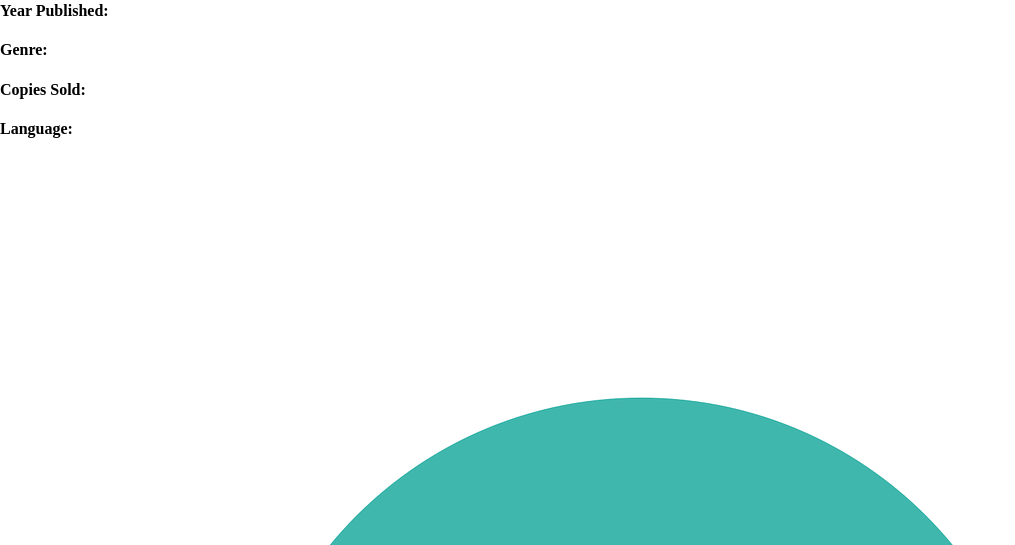
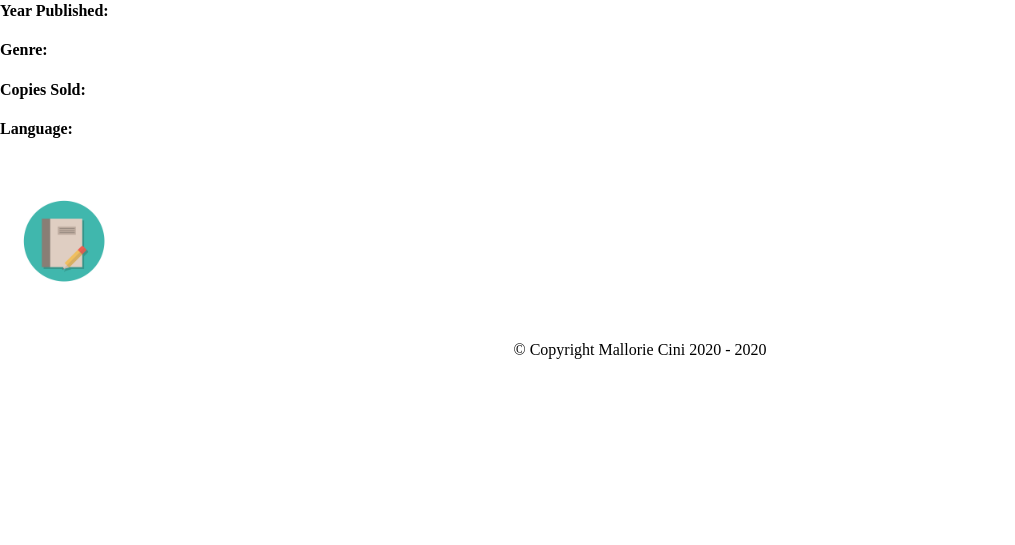
Before and after one commit to theavidcoder24/booksProject, a PHP site: page /homepage.php in a window 1280 px wide. Shown: the part 307-852 px from the top of the page, without its empty margins (0-1015 px from the left). After the commit the page ends 666 px from the top, so only its background shows below. Run offline with PHP 8.4, Linux system fonts and the light colour scheme; tables that the repository leaves empty or names only in its code hold one stand-in row (values such as "Sample post"); data that the repository does not hold is empty.

Commit message:
cmmit img changes + style

```diff
--- a/homepage.php
+++ b/homepage.php
@@ -47,7 +47,7 @@
                 echo '<h4>Language: </h4>' . $data['LanguageWritten'];
 
                 if ($data['coverImagePath'] == null) {
-                    echo '<img src="view/images/defaultImage.png">';
+                    echo '<br><img id="defultImg" src="view/images/defaultImage.png">';
                 }
                 /*else {
                     echo '<img src="view/images/' . $data['coverImagePath'] . '">';
--- a/view/css/books.css
+++ b/view/css/books.css
@@ -72,3 +72,9 @@
     text-align: center;
     width: 10em;
 }
+
+/* Defult IMG Book Cover Styling */
+#defultImg {
+    height: 8em;
+    width: 8em;
+}
--- a/view/pages/addBookForm.html
+++ b/view/pages/addBookForm.html
@@ -12,8 +12,6 @@
 <body>
     <header>
         <div class="userForm">
-            <a href="../../index.php">Login</a>
-            <a href="register.html">Create New User</a>
             <a href="../../model/logout.php">Logout</a>
         </div>
         <div id="adminTitle">
--- a/view/pages/deleteBooks.html
+++ b/view/pages/deleteBooks.html
@@ -12,8 +12,6 @@
 <body>
     <header>
         <div class="userForm">
-            <a href="../../index.php">Login</a>
-            <a href="register.html">Create New User</a>
             <a href="../../model/logout.php">Logout</a>
         </div>
         <div id="adminTitle">
--- a/view/pages/editBooks.html
+++ b/view/pages/editBooks.html
@@ -12,8 +12,6 @@
 <body>
     <header>
         <div class="userForm">
-            <a href="../../index.php">Login</a>
-            <a href="register.html">Create New User</a>
             <a href="../../model/logout.php">Logout</a>
         </div>
         <div id="adminTitle">
--- a/view/pages/register.html
+++ b/view/pages/register.html
@@ -13,8 +13,7 @@
     <header>
         <div class="userForm">
             <a href="../../index.php">Login</a>
-            <a href="#">Create New User</a>
-            <a href="logout.html">Logout</a>
+            <a href="../../model/logout.php">Logout</a>
         </div>
         <div id="adminTitle">
             <h1>Administration</h1>
```
